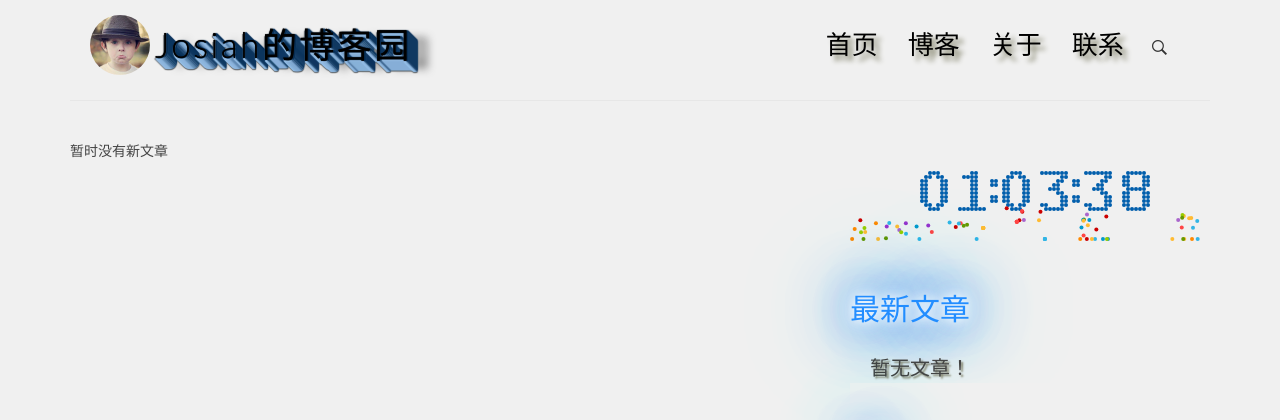
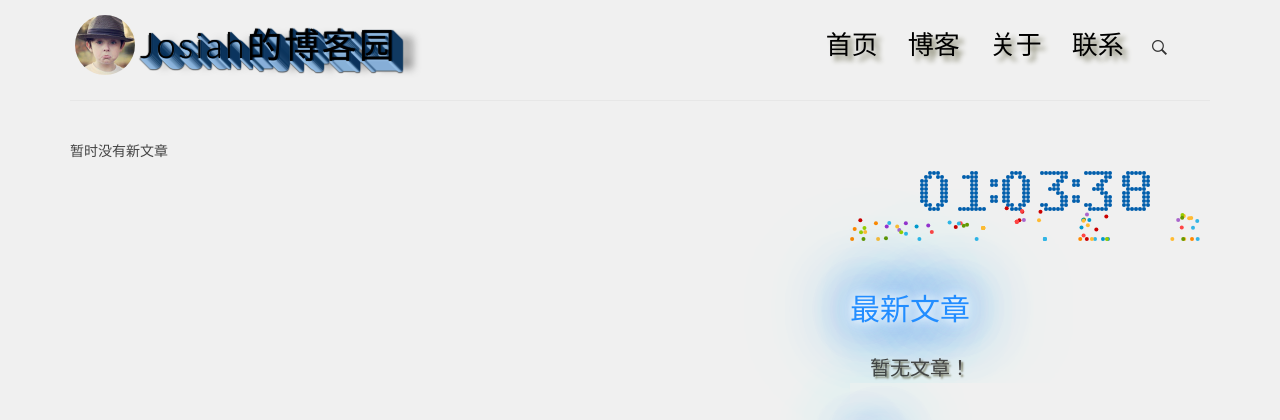
Before and after one commit to lovebugs-cn/Blog, a Django app: page / in a window 1280 px wide. Shown: the top 420 px of the page. Run offline with Django 3.2, Linux system fonts and the light colour scheme; data that the repository does not hold is empty; some libraries are stand-ins or nearby versions.

Commit message:
Update base.html

```diff
--- a/templates/base.html
+++ b/templates/base.html
@@ -157,7 +157,7 @@ return .4;
 <div class="container">
     <header id="site-header">
         <div class="row">
-            <div class="col-md-4 col-sm-5 col-xs-8">
+            <div class="col-md-4 col-sm-5 col-xs-8" style="padding-left: 0px;">
                 <div class="logo">
                     <a href="{% url 'blogapp:index' %}"><img src="{% static 'blogapp/img/logo.png' %}" class="img-circle img-responsive"/></a>
                     <h1 class="text-nowrap"><a href="{% url 'blogapp:index' %}">Josiah的博客园</a></h1>
```
